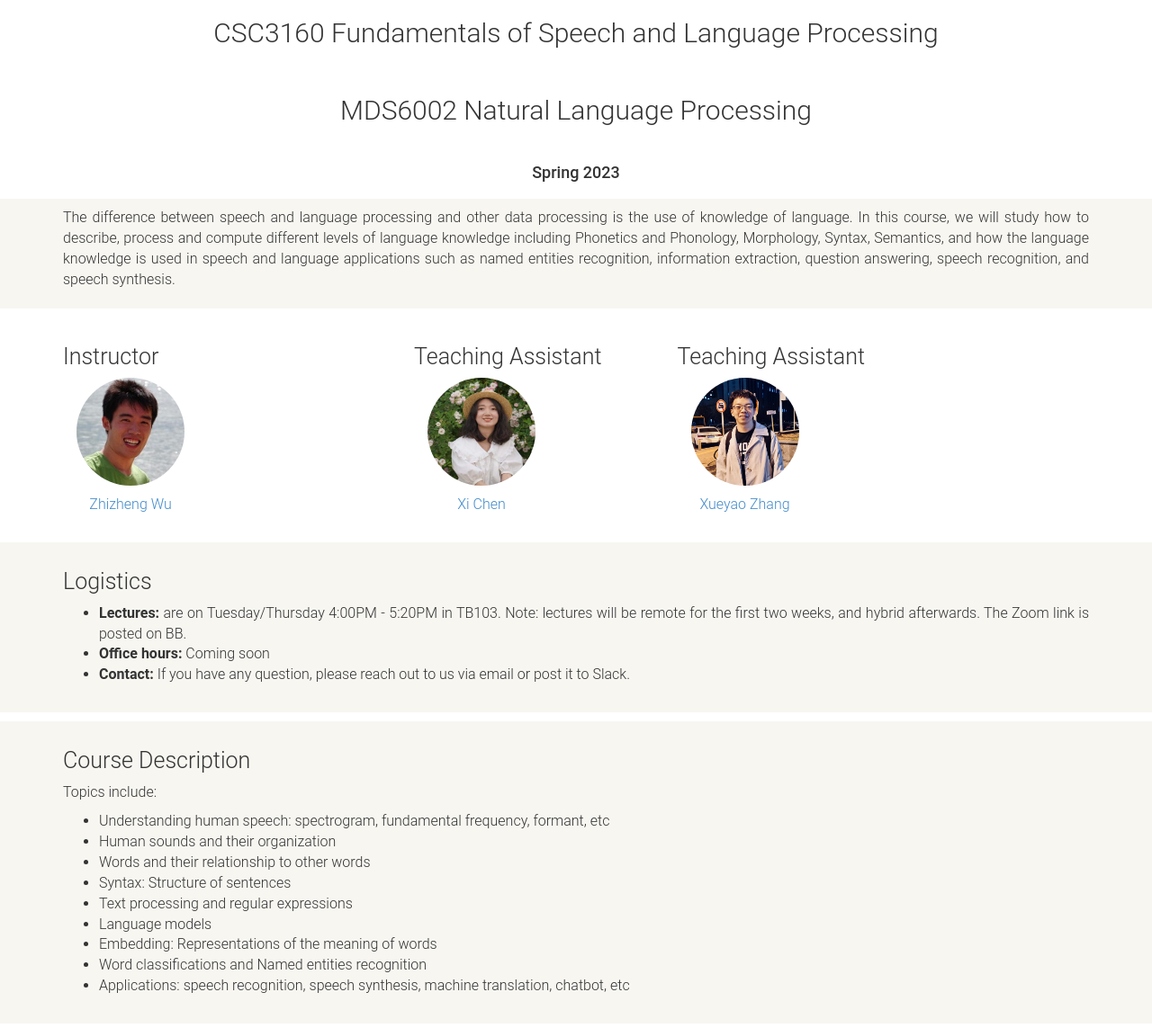
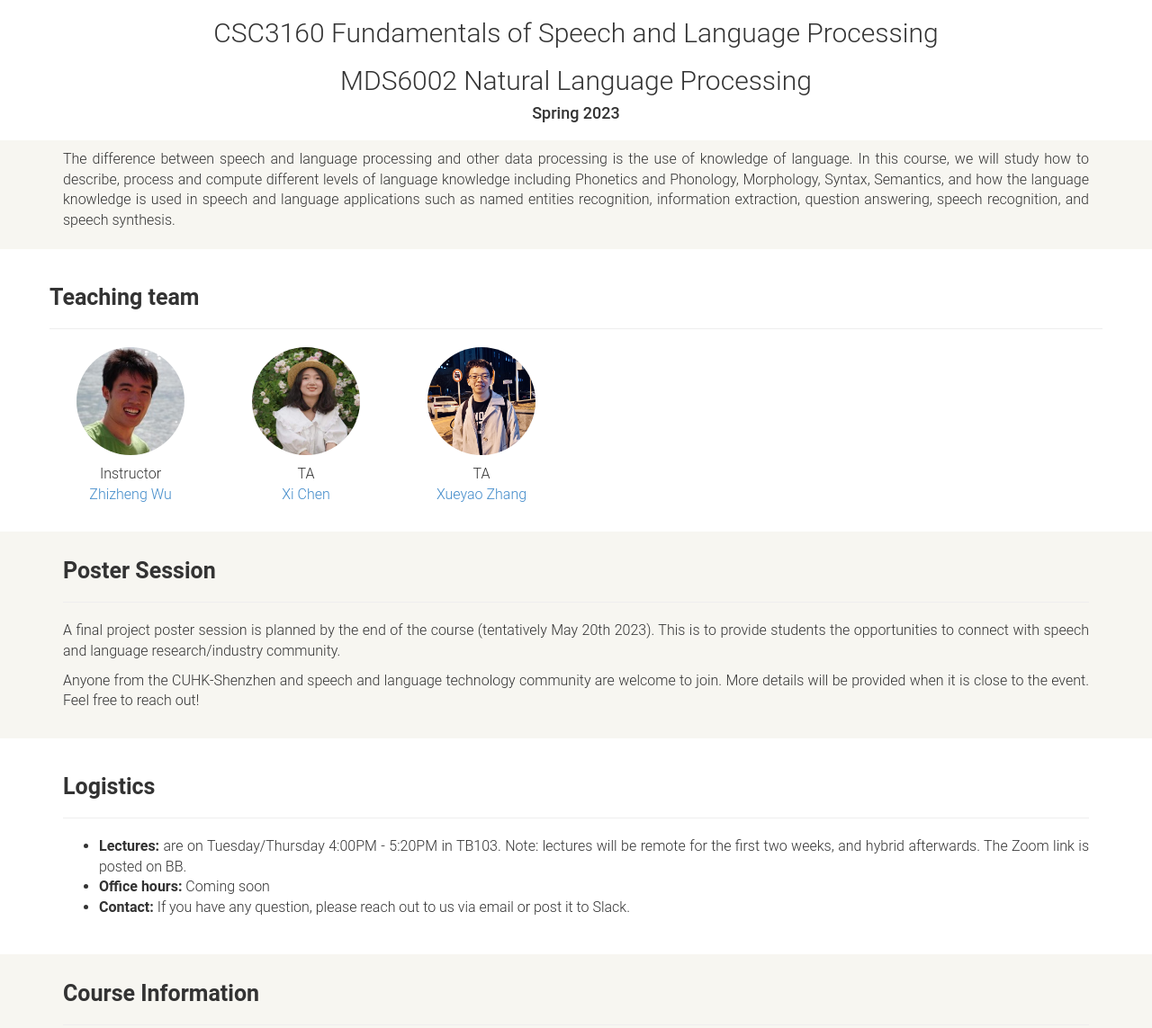
Before and after one commit to zhizhengwu/CSC3160, a plain HTML site: page index.html in a window 1280 px wide. Shown: the top 1143 px of the page at 90% size. Drawn offline with nearby package versions, Linux system fonts and the light colour scheme; a web font is replaced by a local one.

Commit message:
update poster session and course info

```diff
--- a/index.html
+++ b/index.html
@@ -25,14 +25,10 @@
 
 	<div id="header">
 		<h1>CSC3160 Fundamentals of Speech and Language Processing</h1>
-		<br>
 		<h1> MDS6002 Natural Language Processing</h1>
-		<br>
 		<div class="text-center">
 			<h4>Spring 2023</h4>
 		</div>
-
-		<div style="clear:both;"></div>
 	</div>
 
 	<div class="sechighlight">
@@ -45,48 +41,44 @@
 
 	<div class="container sec">
 		<div class="row">
-			<div class="col-md-4">
-				<h2>Instructor</h2>
+			<h2><b>Teaching team</b></h2>
+			<hr/>
+			<div class="col-md-2">
 				<div class="instructor">
-					<a href="https://drwuz.com" target="_blank">
 						<div class="instructorphoto"><img src="./imgs/wzz.jpg"></div>
-						<div>Zhizheng Wu</div>
-					</a>
+						<div>Instructor <br> <a href="https://drwuz.com" target="_blank">Zhizheng Wu</a></div>
 				</div>
 			</div>
-			<div class="col-md-3">
-				<h2>Teaching Assistant</h2>
+			<div class="col-md-2">
 				<div class="instructor">
-					<a href="https://chenx17.github.io/" target="_blank">
 						<div class="instructorphoto"><img src="./imgs/chenxi.jpeg"></div>
-						<div>Xi Chen</div>
-					</a>
+						<div>TA <br> <a href="https://chenx17.github.io/" target="_blank">Xi Chen</a></div>
 				</div>
 			</div>
-			<div class="col-md-3">
-				<h2>Teaching Assistant</h2>
+			<div class="col-md-2">
 				<div class="instructor">
-					<a href="https://www.zhangxueyao.com/" target="_blank">
 						<div class="instructorphoto"><img src="./imgs/xueyao.jpeg"></div>
-						<div>Xueyao Zhang</div>
-					</a>
+						<div>TA <br><a href="https://www.zhangxueyao.com/" target="_blank">Xueyao Zhang</a></div>
 				</div>
 			</div>
 		</div>
 	</div>
 
-<!-- 	<div class="sechighlight">
-		<div style="text-align:center; padding:40px 0px 40px 0px;">
-			<a href="./syllabus.html" style="margin-right:50px">
-				<button type="button" class="btn btn-success btn-lg">Detailed Syllabus</button>
-			</a>
-
+	<div class="sechighlight">
+		<div class="container sec">
+			<h2><b>Poster Session</b></h2>
+			<hr/>
+			<div id="coursedesc">
+				<p> A final project poster session is planned by the end of the course (tentatively May 20th 2023). This is to provide students the opportunities to connect with speech and language research/industry community.
+				</p>
+				<p>Anyone from the CUHK-Shenzhen and speech and language technology community are welcome to join. More details will be provided when it is close to the event. Feel free to reach out!</p>
 			</div>
 		</div>
- -->
-	<div class="sechighlight">
+	</div>
+
 	<div class="container sec">
-			<h2>Logistics</h2>
+		<h2><b>Logistics</b></h2>
+		<hr/>
 		<div id="coursedesc">
 			<p>
 				<ul>
@@ -97,14 +89,16 @@
 			</p>
 		</div>
 	</div>
-	</div>
 
 	<div class="sechighlight">
 		<div class="container sec">
-			<h2>Course Description</h2>
+			<h2><b>Course Information</b></h2>
+			<hr/>
 			<div id="coursedesc">
 				<p>
-					Topics include:
+					This course is designed as the first course for students who are interested in speech and language technology. The first half of the course focuses on the fundamentals and introduces tools for students to use, and the second half emphasises on applications, giving students the opportunity to know how speech and language technology could impact human life.
+
+					In particular, the topics include:
 					<ul>
 						<li> Understanding human speech: spectrogram, fundamental frequency, formant, etc </li>
 						<li> Human sounds and their organization </li>
@@ -116,13 +110,11 @@
 						<li> Word classifications and Named entities recognition </li>
 						<li> Applications: speech recognition, speech synthesis, machine translation, chatbot, etc</li>
 					</ul>
+
 				</p>
 			</div>
-		</div>
-	</div>
 
-	<div class="container sec">
-		<h2>Prerequisites</h2>
+			<h3>Prerequisites</h3>
 			<ul>
 				<li><b>Proficiency in LaTex: </b> All the reports need to be written by using LaTex. A template will be provided. If you are not familiar with LaTex, please learn from the <a href="https://www.overleaf.com/learn/latex/Tutorials" target="_blank">tutorial</a> in advance.</li>
 				<li><b>Proficiency in GitHub: </b> All the source codes need to be submitted in GitHub. </li>
@@ -131,7 +123,7 @@
 				<li><b>Basic Concepts of probability: </b> It will be easier for you to understand some lectures if you know basics of probability. </li>
 			</ul>
 
-		<h2>Textbooks, Course Notes, and other Reading Materials</h2>
+			<h3>Textbooks, Course Notes, and other Reading Materials</h3>
 			<p>
 				Recommended Books:
 				<ul id="textbooks">
@@ -139,7 +131,7 @@
 				</ul>
 			</p>
 
-		<h2>Grading Policy</h2>
+			<h3>Grading Policy</h3>
 			<h3>CSC3160</h3>
 			<ul>
 				<li>Assignments: 30%</li>
@@ -156,13 +148,15 @@
 				<li>Participation: 5%</li>
 			</ul>
 
-		<h2>Late policy</h2>
+			<h3>Late Policy</h3>
 			<p>The penalty is 0.5% off the final course grade</p>
 		</div>
+	</div>
 
-	<div class="sechighlight">
+
 	<div class="container sec">
-			<h2>Schedule</h2>
+		<h2><b>Schedule</b></h2>
+		<hr/>
 		<table class="table">
 			<tbody>
 				<tr class="active">
@@ -258,7 +252,7 @@
 					<td>Lecture 10: Language models</td>
 					<td> </td>
 					<td> </td>
-						<td><b>Project proposal <font color="red">due (11:59pm)</font></b></td>
+					<td> </td>
 				</tr>
 
 
@@ -267,7 +261,7 @@
 					<td>Lecture 11: Embedding: Representations of the meaning of words</td>
 					<td> </td>
 					<td> </td>
-						<td> </td>
+					<td><b>Project proposal <font color="red">due (11:59pm)</font></b></td>
 				</tr>
 
 
@@ -431,10 +425,10 @@
 			</tbody>
 		</table>
 	</div>
-	</div>
 
 	<div class="">
 		<div class="container sec"> </div>
+		<hr/>
 	</div>
 
 	<!-- jQuery and Boostrap -->
```
Lines whose indentation alone changed are shown as unchanged.
